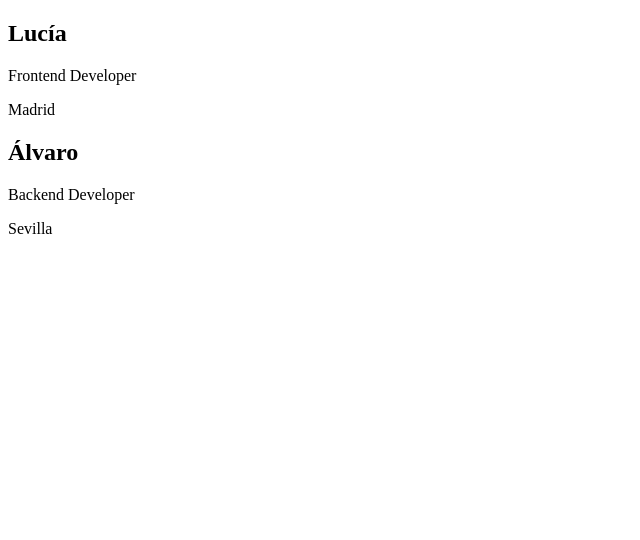
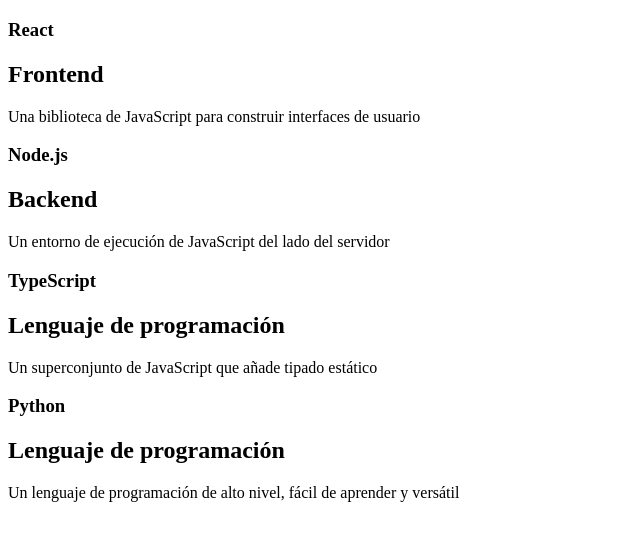
Before and after one commit to zitor83/bootcamp-fullstack-Esplai, a React (Vite) app in the folder 03-react/sheet-02/: page / in a window 1280 px wide. Shown: the top 540 px of the page, without its empty margins (0-640 px from the left). Built offline with nearby package versions, Linux system fonts and the light colour scheme.

Commit message:
feat: Implement TechCard component for exercise 04

```diff
--- a/03-react/sheet-02/src/App.tsx
+++ b/03-react/sheet-02/src/App.tsx
@@ -1,8 +1,9 @@
 import "./App.css";
 // import CourseCard from "./components/ejercicio2/CourseCard";
-import ProfileCard from "./components/ejercicio3/ProfileCard";
+// import ProfileCard from "./components/ejercicio3/ProfileCard";
+import TechCard from './components/ejercicio4/TechCard';
 
-//Ejercicio 2: Crea un componente CourseCard que reciba props para el título del curso, nivel, duración y un botón para ver más detalles.
+//EJERCICIO 2: Crea un componente CourseCard que reciba props para el título del curso, nivel, duración y un botón para ver más detalles.
 //Luego, utiliza este componente en tu App para mostrar una lista de cursos disponibles.
 // function App() {
 //   return (
@@ -15,20 +16,33 @@
 //   );
 // }
 
+//EJERCICIO 3: Crea un componente ProfileCard que reciba props para el nombre, rol y ciudad de una persona.
+//  Luego, utiliza este componente en tu App para mostrar una lista de perfiles de personas.
+// function App() {
+//   return (
+//     <main className="profile-card">
+//       <ProfileCard
+//         name="Lucía"
+//         role="Frontend Developer"
+//         city="Madrid"
+//       ></ProfileCard>
+//       <ProfileCard
+//         name="Álvaro"
+//         role="Backend Developer"
+//         city="Sevilla"
+//       ></ProfileCard>
+//     </main>
+//   );
+// }
+
 function App() {
   return (
-    <main className="profile-card">
-      <ProfileCard
-        name="Lucía"
-        role="Frontend Developer"
-        city="Madrid"
-      ></ProfileCard>
-      <ProfileCard
-        name="Álvaro"
-        role="Backend Developer"
-        city="Sevilla"
-      ></ProfileCard>
-    </main>
+    <article className="tech-card">
+      <TechCard name="React" category="Frontend" description="Una biblioteca de JavaScript para construir interfaces de usuario" />
+      <TechCard name="Node.js" category="Backend" description="Un entorno de ejecución de JavaScript del lado del servidor" />
+      <TechCard name="TypeScript" category="Lenguaje de programación" description="Un superconjunto de JavaScript que añade tipado estático" />
+      <TechCard name="Python" category="Lenguaje de programación" description="Un lenguaje de programación de alto nivel, fácil de aprender y versátil" />
+    </article>
   );
 }
 export default App;
--- /dev/null
+++ b/03-react/sheet-02/src/components/ejercicio4/TechCard.tsx
@@ -0,0 +1,14 @@
+function TechCard(props: {
+  name: string;
+  category: string;
+  description: string;
+}) {
+  return (
+    <section className="tech-card-gallery">
+      <h1>{props.name}</h1>
+      <h2>{props.category}</h2>
+      <p>{props.description}</p>
+    </section>
+  );
+}
+export default TechCard;
```
